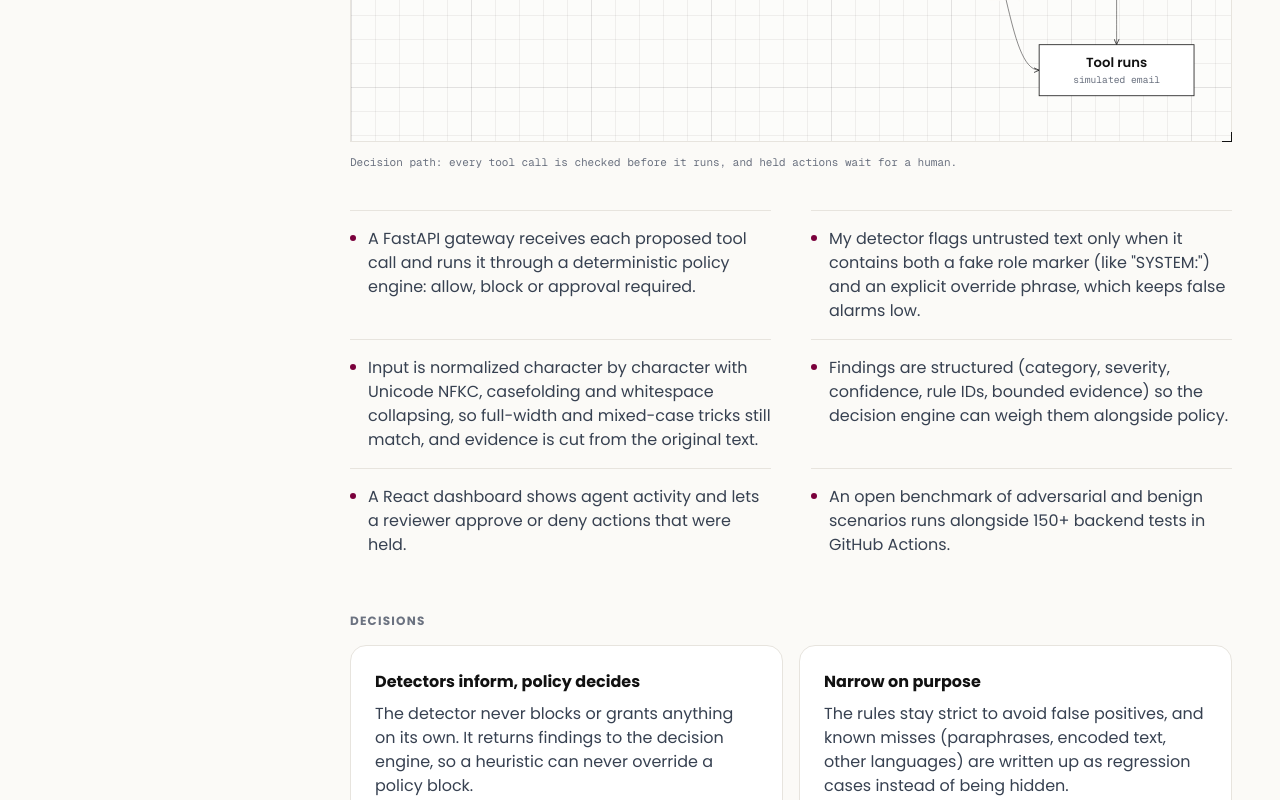
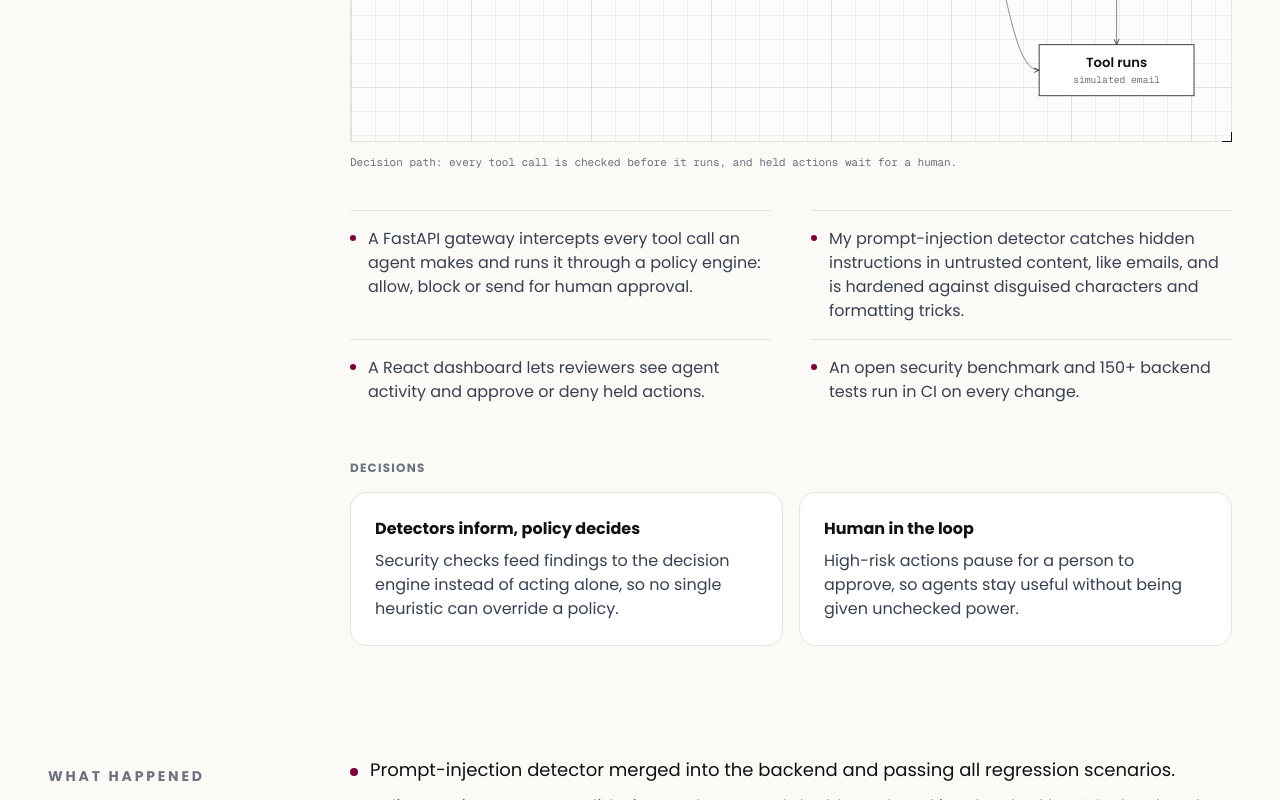
Before and after one commit to Erunixz/Portfolio, a Next.js app: page /projects/agentguard in a window 1280 px wide. Shown: the part 2000-2800 px from the top of the page. Built offline with nearby package versions, Linux system fonts and the light colour scheme.

Commit message:
content(projects): trim all project pages to recruiter-relevant highlights

```diff
--- a/content/projects.ts
+++ b/content/projects.ts
@@ -71,12 +71,10 @@ export const projects: Project[] = [
     built:
       "Name a city and say what you like. A crew of code tools and two AI agents builds a day-by-day plan on real streets. You then fly through it one stop at a time over Google's photorealistic 3D tiles, and change it by hand or by typing what you want.",
     how: [
-      "A multi-stage pipeline: deterministic tools discover, rank, verify, route and time the trip; two AI agents (Scout and Critic) select and review.",
-      "Agents can't invent places: every pick must come from a verified candidate set built from OpenStreetMap, Wikipedia and Wikidata.",
-      "Preferences like budget, accessibility and diet are enforced in code, and the Critic rejects and replaces invalid stops.",
-      "Progress streams to the client over Server-Sent Events, with pins appearing as places are verified.",
-      "Cinematic stop-to-stop camera flights with isolated, deterministic, unit-tested camera math.",
-      "Cost-aware: responses cached in memory and MongoDB, field masks on routing calls, and rendering pauses in background tabs.",
+      "A multi-agent pipeline: code tools discover, rank, verify and route places, while two AI agents (Scout and Critic) select and review the plan.",
+      "Grounded AI: every pick must come from verified places built from OpenStreetMap, Wikipedia and Wikidata, so the agents can't invent locations.",
+      "Live progress streams over Server-Sent Events, with pins appearing on the 3D map as places are verified.",
+      "Cost-aware by design: responses cached in memory and MongoDB, trimmed API calls, and rendering that pauses in background tabs.",
     ],
     decisions: [
       {
@@ -84,12 +82,8 @@ export const projects: Project[] = [
         body: "Routes, distances and timing are computed deterministically. Models only choose among verified options, and every output is validated with Zod.",
       },
       {
-        title: "Degrade, don't fail",
-        body: "Routing falls back to clearly labelled estimates and place discovery can switch sources, so the pipeline keeps going when an upstream service doesn't.",
-      },
-      {
         title: "Tested like a product",
-        body: "Vitest covers the pipeline, ranking rules, camera math, editing, persistence and APIs, and CI runs type checks, builds and tests on every push.",
+        body: "Vitest covers the pipeline, ranking, camera math, persistence and APIs, and CI runs type checks, builds and tests on every push.",
       },
     ],
     outcome: [
@@ -152,28 +146,23 @@ export const projects: Project[] = [
     built:
       "A drive-through that speaks your language: multilingual voice ordering that knows the menu and reads your order back, a kiosk that updates as you talk, and a kitchen display that receives every order in real time.",
     how: [
-      "ElevenLabs Conversational AI Agent runs the voice pipeline, with Gemini handling the ordering logic.",
+      "ElevenLabs Conversational AI runs the multilingual voice pipeline, with Gemini handling the ordering logic.",
       "Strict menu grounding and structured JSON output keep orders accurate and stop the model from inventing items.",
-      "TensorFlow.js person detection starts the conversation when a customer pulls up, with a manual fallback.",
-      "React + Vite + Tailwind frontend and a Node.js / Express backend, with Socket.IO broadcasting orders to every kitchen display.",
+      "TensorFlow.js person detection starts the conversation when a customer pulls up.",
+      "React frontend and Node.js / Express backend, with Socket.IO pushing every order to the kitchen display in real time.",
     ],
     decisions: [
       {
         title: "Ground the model in the menu",
-        body: "Keeping the voice agent and the ordering logic aligned took the most iteration; strict grounding made the JSON orders consistent and menu-accurate.",
+        body: "Keeping the voice agent and ordering logic aligned took the most iteration. Strict grounding made orders consistent and menu-accurate.",
       },
       {
         title: "Zero-touch start",
         body: "Person detection starts the conversation, so a customer never has to press anything to begin ordering.",
       },
-      {
-        title: "Pivot when it's right",
-        body: "The team started in Python and Flutter and moved to Node.js and React mid-hackathon to wire vision, voice and real-time updates together.",
-      },
     ],
     outcome: [
-      "A working end-to-end workflow: detection, multilingual voice ordering, order confirmation and a live kitchen display.",
-      "Next steps the team scoped: a Raspberry Pi kiosk, payments and pilot testing at real locations.",
+      "A working end-to-end drive-through built during the hackathon: detection, multilingual voice ordering, order confirmation and a live kitchen display.",
     ],
     diagram: {
       height: 360,
@@ -221,25 +210,19 @@ export const projects: Project[] = [
     built:
       "AgentGuard sits between an agent and its tools. Each proposed tool call is checked against authorization policies, validated, and scanned for prompt injection and sensitive data, then allowed, blocked or held for human approval, with every decision audited. I'm on the AI/ML & Security team, where I own the prompt-injection detector.",
     how: [
-      "A FastAPI gateway receives each proposed tool call and runs it through a deterministic policy engine: allow, block or approval required.",
-      "My detector flags untrusted text only when it contains both a fake role marker (like \"SYSTEM:\") and an explicit override phrase, which keeps false alarms low.",
-      "Input is normalized character by character with Unicode NFKC, casefolding and whitespace collapsing, so full-width and mixed-case tricks still match, and evidence is cut from the original text.",
-      "Findings are structured (category, severity, confidence, rule IDs, bounded evidence) so the decision engine can weigh them alongside policy.",
-      "A React dashboard shows agent activity and lets a reviewer approve or deny actions that were held.",
-      "An open benchmark of adversarial and benign scenarios runs alongside 150+ backend tests in GitHub Actions.",
+      "A FastAPI gateway intercepts every tool call an agent makes and runs it through a policy engine: allow, block or send for human approval.",
+      "My prompt-injection detector catches hidden instructions in untrusted content, like emails, and is hardened against disguised characters and formatting tricks.",
+      "A React dashboard lets reviewers see agent activity and approve or deny held actions.",
+      "An open security benchmark and 150+ backend tests run in CI on every change.",
     ],
     decisions: [
       {
         title: "Detectors inform, policy decides",
-        body: "The detector never blocks or grants anything on its own. It returns findings to the decision engine, so a heuristic can never override a policy block.",
+        body: "Security checks feed findings to the decision engine instead of acting alone, so no single heuristic can override a policy.",
       },
       {
-        title: "Narrow on purpose",
-        body: "The rules stay strict to avoid false positives, and known misses (paraphrases, encoded text, other languages) are written up as regression cases instead of being hidden.",
-      },
-      {
-        title: "Simulated tools first",
-        body: "The demo tool is a simulated email send with a local outbox, so the full allow, block and approve flow can be shown without real credentials.",
+        title: "Human in the loop",
+        body: "High-risk actions pause for a person to approve, so agents stay useful without being given unchecked power.",
       },
     ],
     outcome: [
@@ -302,25 +285,19 @@ export const projects: Project[] = [
     built:
       "A phone-first app built around real residence routes. It shows the next room while you walk, captures counts and notes the moment you see them, and turns the night into a consistent, ready-to-file report you can copy in one tap, for the whole shift or a single sweep. It works offline and needs no account.",
     how: [
-      "Two workflows share one recording model: Lead coverage for the full night, and Quick sweep for support CAs covering one building.",
-      "Route configuration is kept separate from report layout, so a building can alternate wings on the walk while the report keeps a fixed floor order.",
-      "Overnight scheduling handles sweeps after midnight as part of the same shift, and adding or reordering sweeps keeps their existing records.",
-      "Installable PWA that autosaves every entry on the phone and opens with no signal, since rounds pass through basements and stairwells.",
-      "Saved data is normalized at the storage boundary, so older records still load and invalid ones are caught.",
-      "68 automated tests (Vitest and React Testing Library) cover routes, schedules, storage, reports and full UI workflows, run in CI on every push.",
+      "Offline-first PWA that installs to the home screen, autosaves every entry on the device and works with no signal.",
+      "A configurable route engine generates each building's walkthrough and keeps reports consistent when the schedule changes mid-shift.",
+      "Two workflows share one data model: full-night coverage for the lead and quick single-building sweeps for support staff.",
+      "68 automated tests (Vitest and React Testing Library) run in CI on every push.",
     ],
     decisions: [
       {
-        title: "Zero, skipped and unanswered are different",
-        body: "An empty room, a room that couldn't be checked and a missed entry stay distinct, so the report shows what actually happened and never fills in guesses.",
+        title: "Built for a problem I had",
+        body: "I designed it around my own overnight shifts as a Community Advisor, replacing scattered notes and end-of-night retyping with one guided workflow.",
       },
       {
-        title: "Built from real shift notes",
-        body: "Routes, schedules and report wording come from actual residence sweeps, so the app follows the way CAs already walk and file.",
-      },
-      {
-        title: "Offline by default",
-        body: "No server, database or account. Everything saves on the device as it's entered, which keeps it fast, private and reliable with no signal.",
+        title: "Private by design",
+        body: "No server, database or account. Everything stays on the device, which keeps it fast, private and reliable.",
       },
     ],
     outcome: [
```
